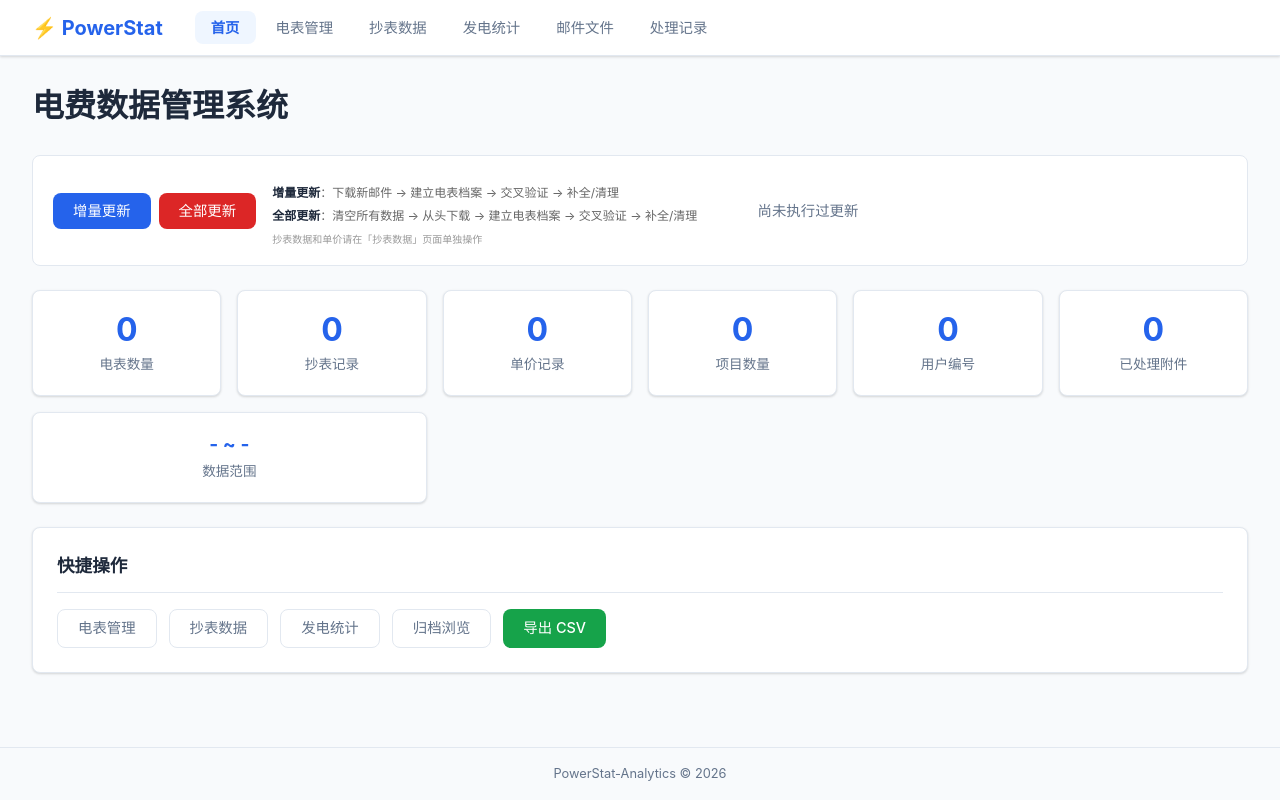
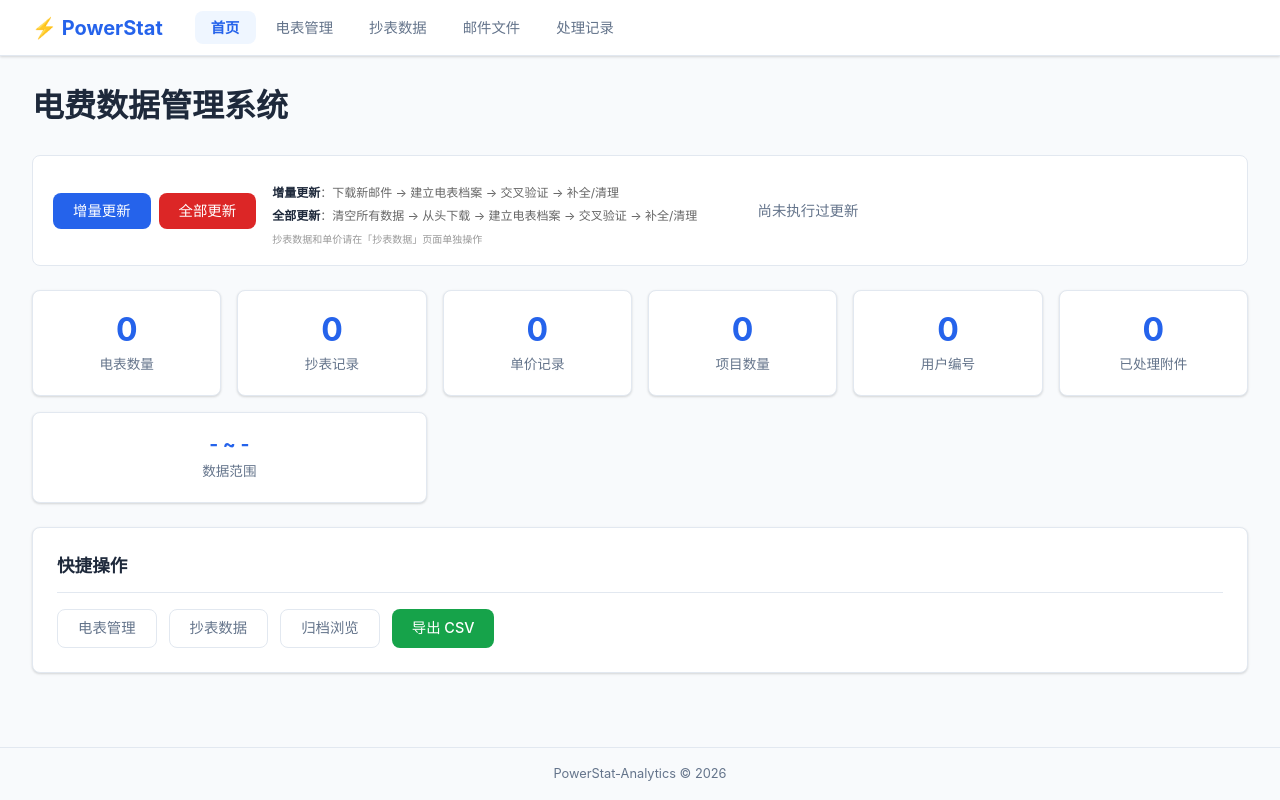
Before and after one commit to hilifer/PowerStat-Analytics, a Flask app: page / in a window 1280 px wide. Run offline with Flask 3, Linux system fonts and the light colour scheme; data that the repository does not hold is empty; parts of the project's set-up code (start-up, migrations or seed data) failed here and were passed over.

Commit message:
移除导航栏和页面中的「发电统计」入口
https://claude.ai/code/session_01CQ2dc512YBhLM1JZ6zobQg

```diff
--- a/templates/base.html
+++ b/templates/base.html
@@ -16,7 +16,6 @@
             <li><a href="{{ url_for('index') }}" class="{% if request.endpoint == 'index' %}active{% endif %}">首页</a></li>
             <li><a href="{{ url_for('meters_list') }}" class="{% if request.endpoint in ('meters_list', 'meter_detail') %}active{% endif %}">电表管理</a></li>
             <li><a href="{{ url_for('readings') }}" class="{% if request.endpoint == 'readings' %}active{% endif %}">抄表数据</a></li>
-            <li><a href="{{ url_for('bill_calc') }}" class="{% if request.endpoint == 'bill_calc' %}active{% endif %}">发电统计</a></li>
             <li><a href="{{ url_for('email_files') }}" class="{% if request.endpoint == 'email_files' %}active{% endif %}">邮件文件</a></li>
             <li><a href="{{ url_for('processed_list') }}" class="{% if request.endpoint == 'processed_list' %}active{% endif %}">处理记录</a></li>
         </ul>
--- a/templates/index.html
+++ b/templates/index.html
@@ -309,7 +309,6 @@ document.addEventListener('keydown', function(e) {
     <div style="display:flex; gap:0.75rem; flex-wrap:wrap;">
         <a href="{{ url_for('meters_list') }}" class="btn btn-outline">电表管理</a>
         <a href="{{ url_for('readings') }}" class="btn btn-outline">抄表数据</a>
-        <a href="{{ url_for('bill_calc') }}" class="btn btn-outline">发电统计</a>
         <a href="{{ url_for('archive_index') }}" class="btn btn-outline">归档浏览</a>
         <a href="{{ url_for('export_csv') }}" class="btn btn-success">导出 CSV</a>
     </div>
--- a/templates/meter_detail.html
+++ b/templates/meter_detail.html
@@ -291,7 +291,6 @@
 
 <div style="margin-top:1rem; display:flex; gap:0.5rem; align-items:center; flex-wrap:wrap;">
     <a href="{{ url_for('meters_list') }}" class="btn btn-secondary">返回电表列表</a>
-    <a href="{{ url_for('bill_calc', project=meter.project_name, month='') }}" class="btn btn-primary">查看发电统计</a>
     <a href="{{ url_for('charts', user_id=meter.user_id) }}" class="btn btn-outline">查看该用户图表</a>
     <button class="btn btn-danger btn-sm" style="margin-left:auto;" onclick="deleteMeter()">删除此电表</button>
 </div>
```
